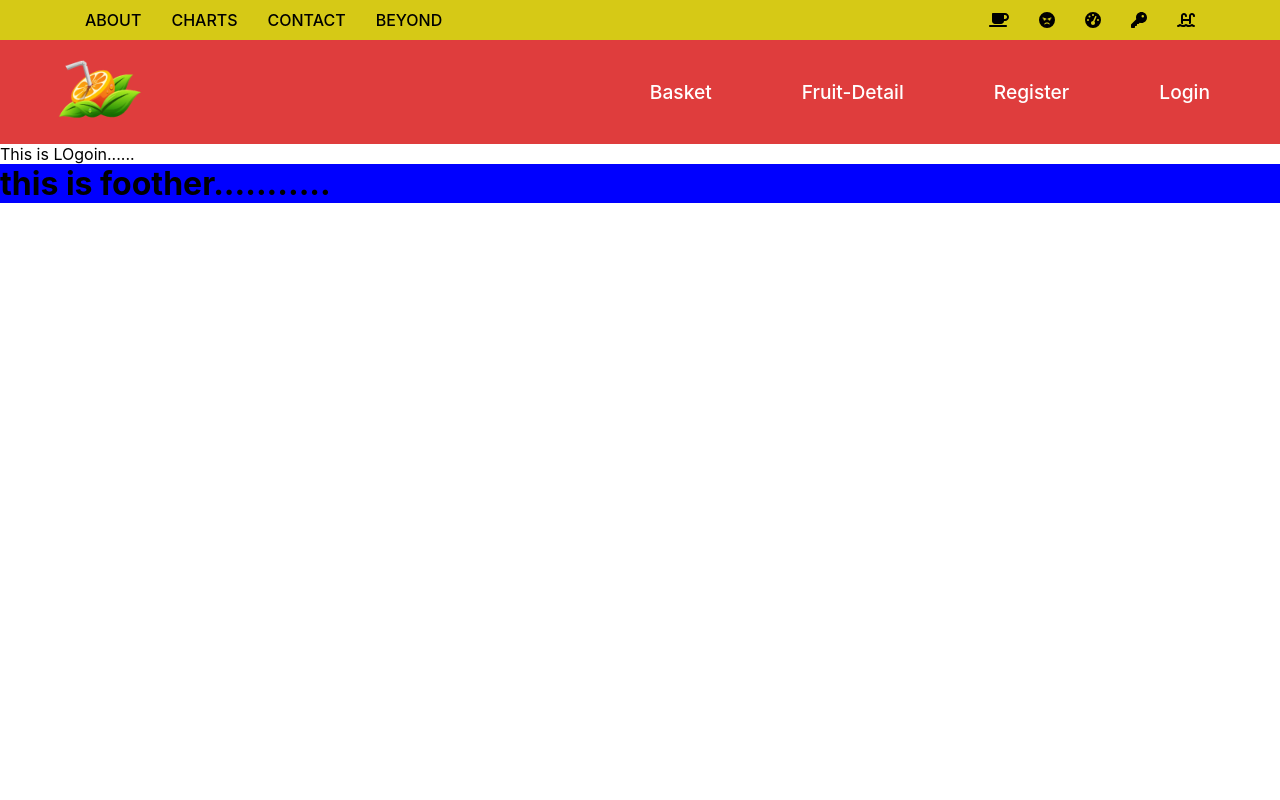
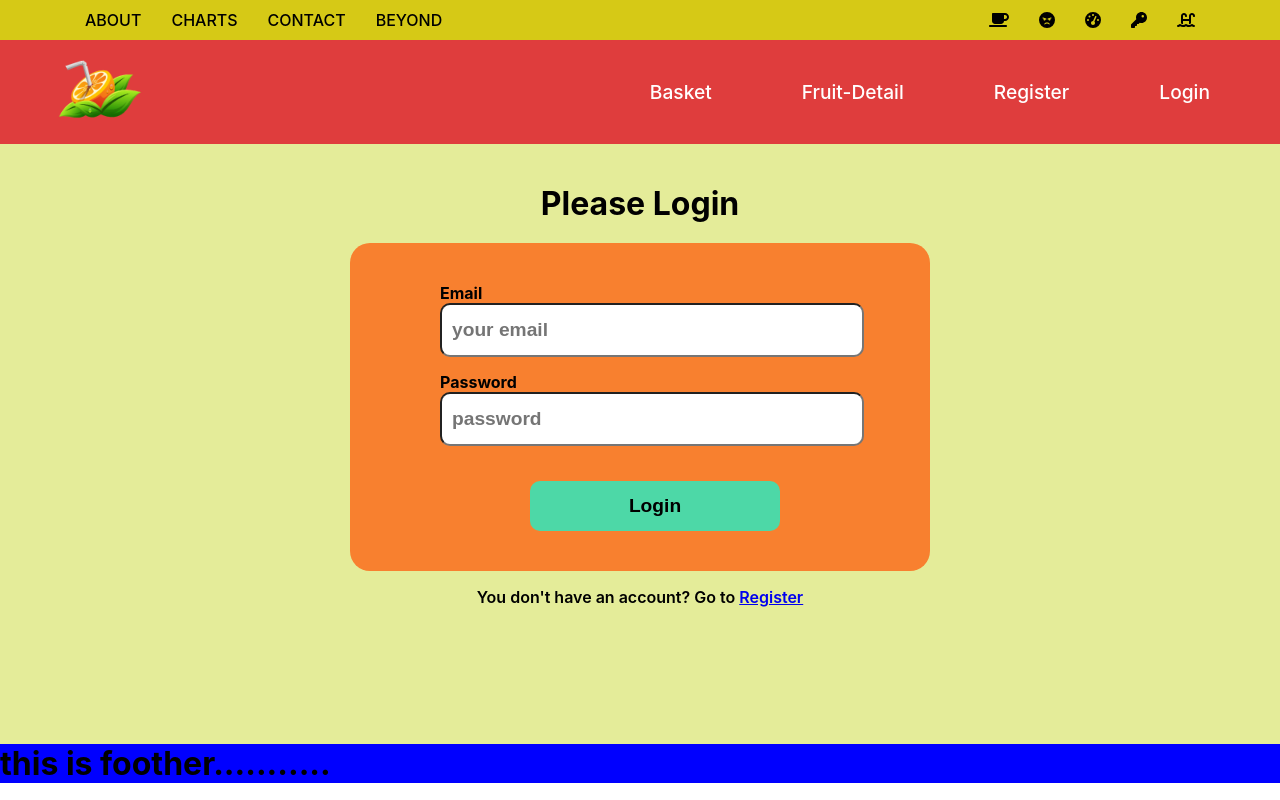
Before and after one commit to akash-ganga/P1-Fruit-Home, a React (Create React App) app: page /login in a window 1280 px wide. Built offline with nearby package versions, Linux system fonts and the light colour scheme.

Commit message:
Login, Register done with style

```diff
--- a/src/components/Login/Login.css
+++ b/src/components/Login/Login.css
@@ -0,0 +1,63 @@
+.form-container{
+    background-color: rgb(228, 236, 153);
+    height: 600px;
+}
+
+.login-title{
+    margin: 0;
+    padding: 40px 0 20px 0;
+    text-align: center;
+}
+
+form{
+    background-color: rgb(248, 128, 47);
+    border-radius: 20px;
+    padding: 40px;
+    width: 500px;
+    margin: 0 auto;
+}
+
+.form-control{
+    padding-bottom: 15px;
+    width: 80%;
+    margin: 0px auto;
+}
+
+.form-control label{
+    display: block;
+    width: 100%;
+    font-weight: 700;
+}
+
+.form-control input{
+    height: 30px;
+    border-radius: 10px;
+    padding: 10px;
+    font-size: larger;
+    font-weight: 700;
+    width: 100%;
+    margin-right: 100px;
+}
+
+.submit-but{
+    text-align: center;
+    width: 50%;
+    margin: 20px 0px 0px 140px;
+    height: 50px;
+    font-size: larger;
+    font-weight: 700;
+    border: 0;
+    border-radius: 10px;
+    background-color: rgba(0, 255, 221, 0.692);
+}
+
+.submit-but:hover{
+    color: white;
+    background-color: rgba(0, 65, 56, 0.692);
+    cursor: pointer;
+}
+
+.log-bottom-txt{
+    font-weight: 600;
+    text-align: center;
+}
--- a/src/components/Login/Login.js
+++ b/src/components/Login/Login.js
@@ -1,10 +1,28 @@
-import React from 'react';
+import React, { useState } from 'react';
 import './Login.css';
+import app from '../../firebase/firebase.init';
+import { GoogleAuthProvider, getAuth, signInWithPopup, signOut } from "firebase/auth";
+import { Link } from 'react-router-dom';
+
+const auth = getAuth(app);
 
 const Login = () => {
+
     return (
-        <div>
-            This is LOgoin......
+        <div className='form-container'>
+            <h1 className='login-title'>Please Login</h1>
+            <form>
+                <div className="form-control">
+                    <label htmlFor='email'>Email</label>
+                    <input type='email' name='email' placeholder='your email' required id=''></input>
+                </div>
+                <div className="form-control">
+                    <label htmlFor='password'>Password</label>
+                    <input type='password' name='password' placeholder='password' required id=''></input>
+                </div>
+                <input className='submit-but' type="submit" value='Login' />
+            </form>
+            <p className='log-bottom-txt'>You don't have an account? Go to <Link to='/register'>Register</Link></p>
         </div>
     );
 };
--- a/src/components/Register/Register.js
+++ b/src/components/Register/Register.js
@@ -1,10 +1,27 @@
 import React from 'react';
 import './Register.css';
+import { Link } from 'react-router-dom';
 
 const Register = () => {
     return (
-        <div>
-            This is RegisterRegisterRegisterRegister
+        <div className='form-container'>
+            <h1 className='login-title'>Please Register</h1>
+            <form>
+                <div className="form-control">
+                    <label htmlFor='email'>Email</label>
+                    <input type='email' name='email' placeholder='your email' required id=''></input>
+                </div>
+                <div className="form-control">
+                    <label htmlFor='password'>Password</label>
+                    <input type='password' name='password' placeholder='password' required id=''></input>
+                </div>
+                <div className="form-control">
+                    <label htmlFor='confirm'>Confirm Password</label>
+                    <input type='password' name='confirm' placeholder='password' required id=''></input>
+                </div>
+                <input className='submit-but' type="submit" value='Register' />
+            </form>
+            <p className='log-bottom-txt'>Already have an account? Go to <Link to='/login'>Log in</Link></p>
         </div>
     );
 };
```
